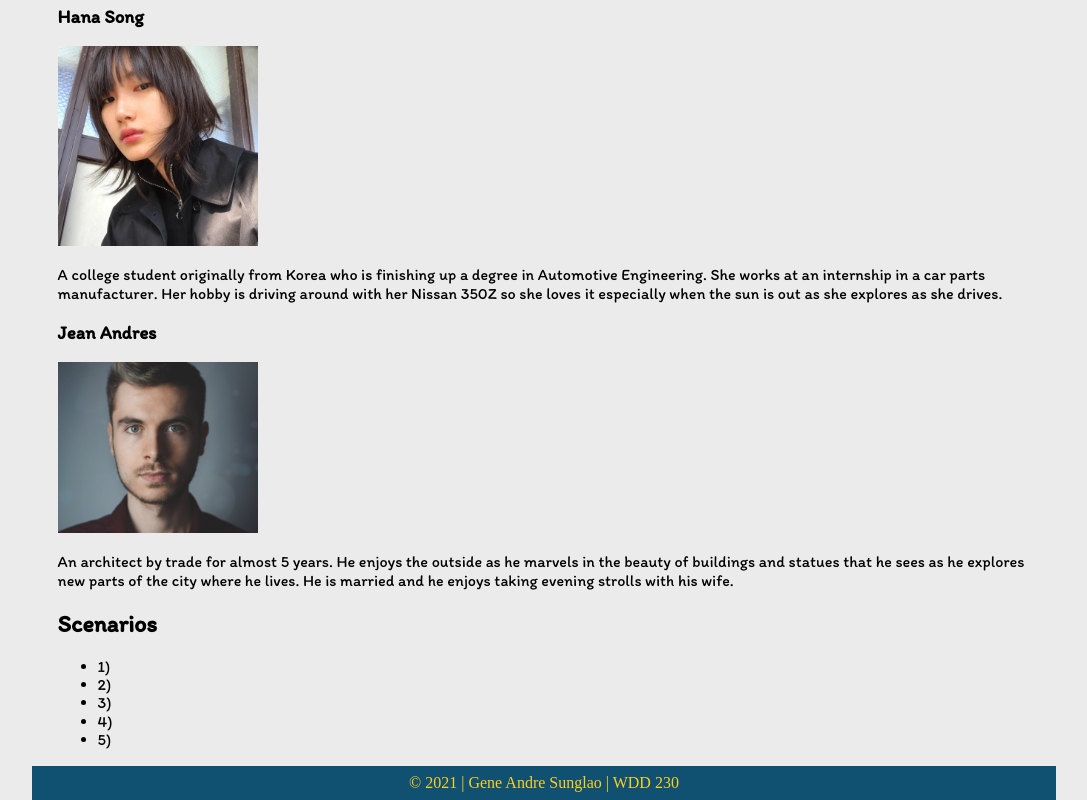
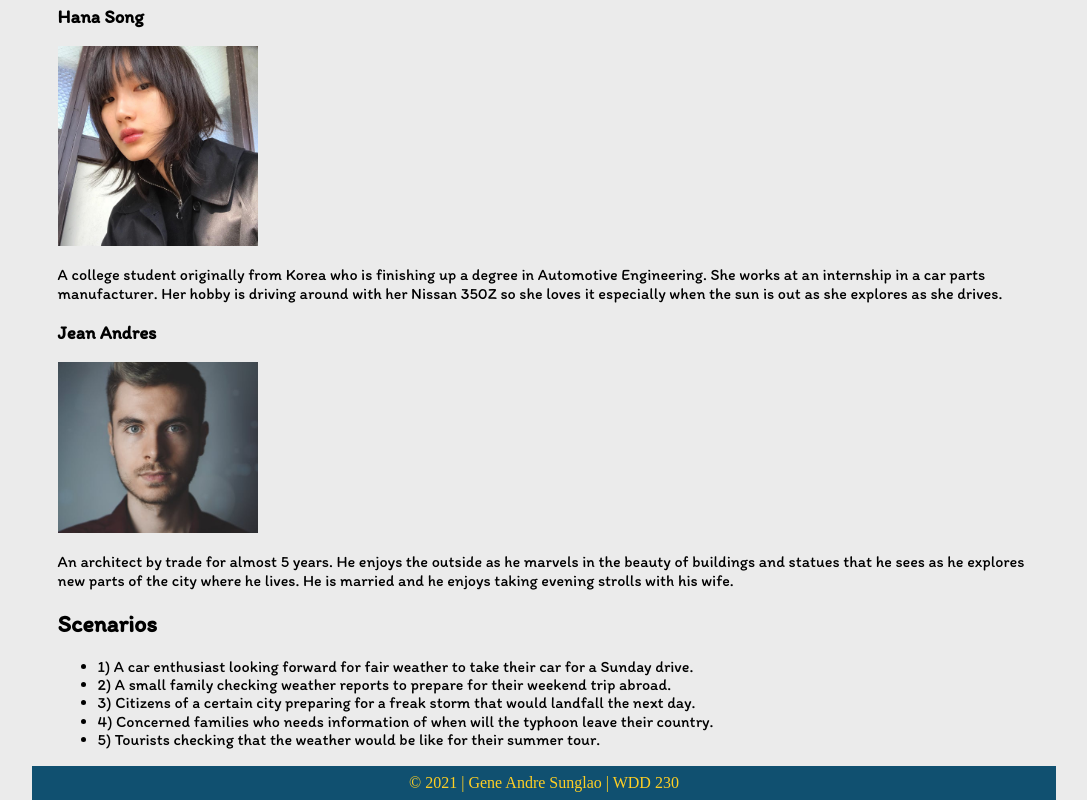
Before and after one commit to G-code95/genesunglao.github.io, a plain HTML site: page lesson3/targetAudience.html in a window 1280 px wide. Shown: the part 320-1120 px from the top of the page, without its empty margins (96-1183 px from the left). Drawn offline with Linux system fonts and the light colour scheme.

Commit message:
update lesson3

```diff
--- a/lesson3/css/small.css
+++ b/lesson3/css/small.css
@@ -88,6 +88,6 @@ footer {
 /*----- class= Clearfix: Force an Element not to collapse -----*/
 .clearfix:after {
     content: "";
-    display: table;
+    display: flex;
     clear: both;
   }
--- a/lesson3/targetAudience.html
+++ b/lesson3/targetAudience.html
@@ -53,13 +53,13 @@
                 taking evening strolls with his wife.
             </p>
 
-            <h2> Scenarios</h2>
+            <h2>Scenarios</h2>
             <ul>
-                <li>1)</li>
-                <li>2)</li>
-                <li>3)</li>
-                <li>4)</li>
-                <li>5)</li>
+                <li>1) A car enthusiast looking forward for fair weather to take their car for a Sunday drive.</li>
+                <li>2) A small family checking weather reports to prepare for their weekend trip abroad.</li>
+                <li>3) Citizens of a certain city preparing for a freak storm that would landfall the next day.</li>
+                <li>4) Concerned families who needs information of when will the typhoon leave their country.</li>
+                <li>5) Tourists checking that the weather would be like for their summer tour.</li>
             </ul>
         </main>
 
```
